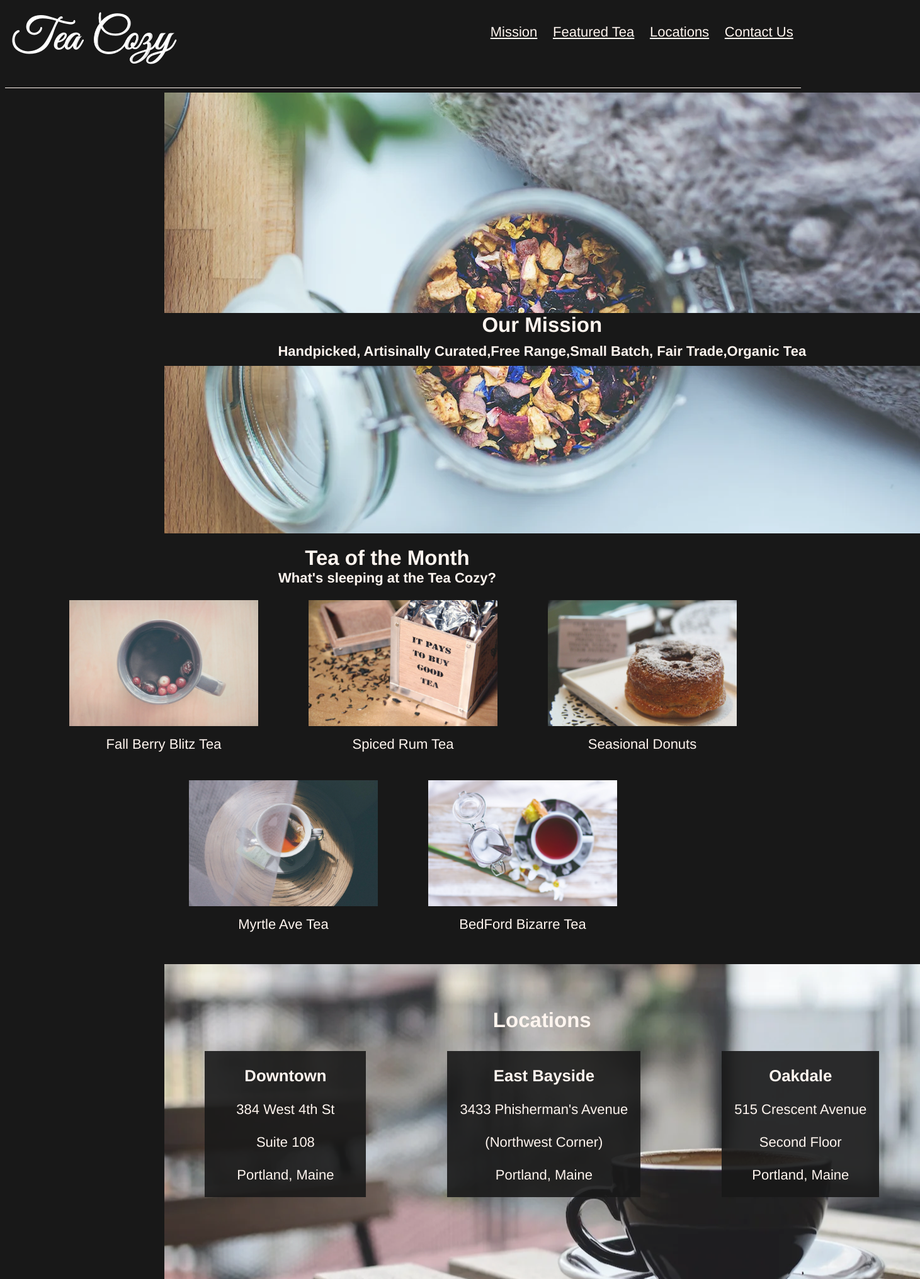
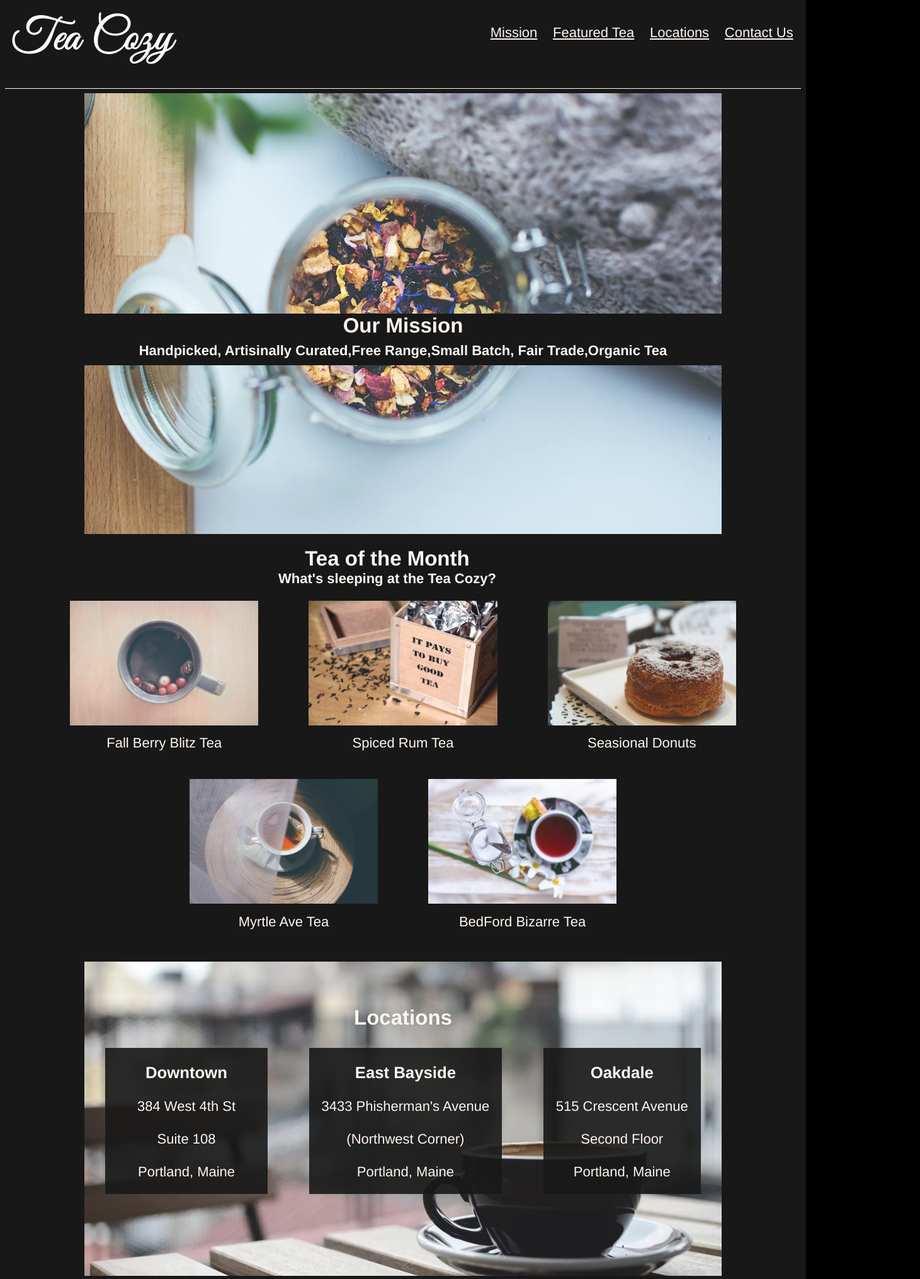
Before and after one commit to EmmaSecrest/CozyTea, a plain HTML site: page index.html in a window 1280 px wide. Shown: the top 2031 px of the page at 63% size, 1461 px wide, since content can reach past the window. Drawn offline with Linux system fonts and the light colour scheme.

Commit message:
changed px to rem

```diff
--- a/Resources/style.css
+++ b/Resources/style.css
@@ -8,20 +8,20 @@ html{
 
 }
 header{
-    padding-bottom: 75px;
-    border-bottom: 1px solid seashell;
+    padding-bottom: 3.4rem;
+    border-bottom: .04rem solid seashell;
 }
 
 #logo{
     display: flex;
     justify-content: flex-start;
-    margin: 10px;
+    margin: .45rem;
     position: absolute;
 }
 nav {
     display: flex;
     justify-content: flex-end;
-    padding-top: 30px;
+    padding-top: 1.4rem;
     padding-left: 60%;
     justify-content: space-around;
 }
@@ -33,38 +33,40 @@ nav a{
 
 #mission{
     background-image: url('/Resources/img-mission-background.webp');
-    height: 700px;
-    width: 1200px;
-    margin-left: 20%;
-  position: relative;
-  bottom: 20px;
-
+    height: 31.8rem;
+    width: 80%;
+   position: relative;
+   bottom: 0.9rem;
+   margin-left: 10%;
+   margin-right: 10%;
+   background-position: center;
+   background-size: cover;
 
     }
     #mission h2 , #mission h4 {
         background-color: black;
         position: relative;
-        top: 350px;
+        top: 15.9rem;
     }
     #mission h4 {
         position: relative;
-        top: 320px;
-        padding-top: 10px;
-        padding-bottom: 10px;
+        top: 14.5rem;
+        padding-top: 0.45rem;
+        padding-bottom: 0.45rem;
     }
     #featured h2 , #featured h4{
        /*border: springgreen 1px solid;*/
        position: relative;
-       right: 25px;
+       right: 1.14rem;
        display: flex;
        justify-content: center;
-       margin: 0 200px;
+       margin: 0 9rem;
     }
 
     #featured img
 {
-    width: 300px;
-    height: 200px;
+    width: 13.6rem;
+    height: 9rem;
 }
     #tea-pics{
      display: flex;
@@ -72,44 +74,46 @@ nav a{
     justify-content: center;
 }
 #featured img{
-    margin-bottom: 10px;
+    margin-bottom: .45rem;
 }
  #locations{
      background-image: url('/Resources/img-locations-background.webp');
      background-position: center;
-     height: 500px;
-     width: 1200px;
-    margin-left: 20%;
+     height: 22.7rem;
+     width: 80%;
+    margin-left: 10%;
+    margin-right: 10%;
+    background-size: cover;
 
 
  }
  #locations h2 {
 
    position: relative;
-   top: 70px
+   top: 3.2rem;
  }
  #loc{
 
      display: flex;
      justify-content: space-around;
-     margin-top: 100px;
+     margin-top: 4.5rem;
 }
 #loc-1, #loc-2,#loc-3{
     background-color: rgba(0, 0,0, 0.9);
 }
 #loc-1{
-    padding: 0px 50px;
+    padding: 0 2.3rem;
 }
 #loc-2{
-    padding: 0 20px;
+    padding: 0 0.9rem;
 }
 #loc-3{
-    padding: 0 20px;
+    padding: 0 0.9rem;
 }
 #contact{
-      height: 200px;
+      height: 9rem;
 }
 footer{
     text-align: left;
-    margin-left: 20px;
+    margin-left: 0.9rem;
 }
```
